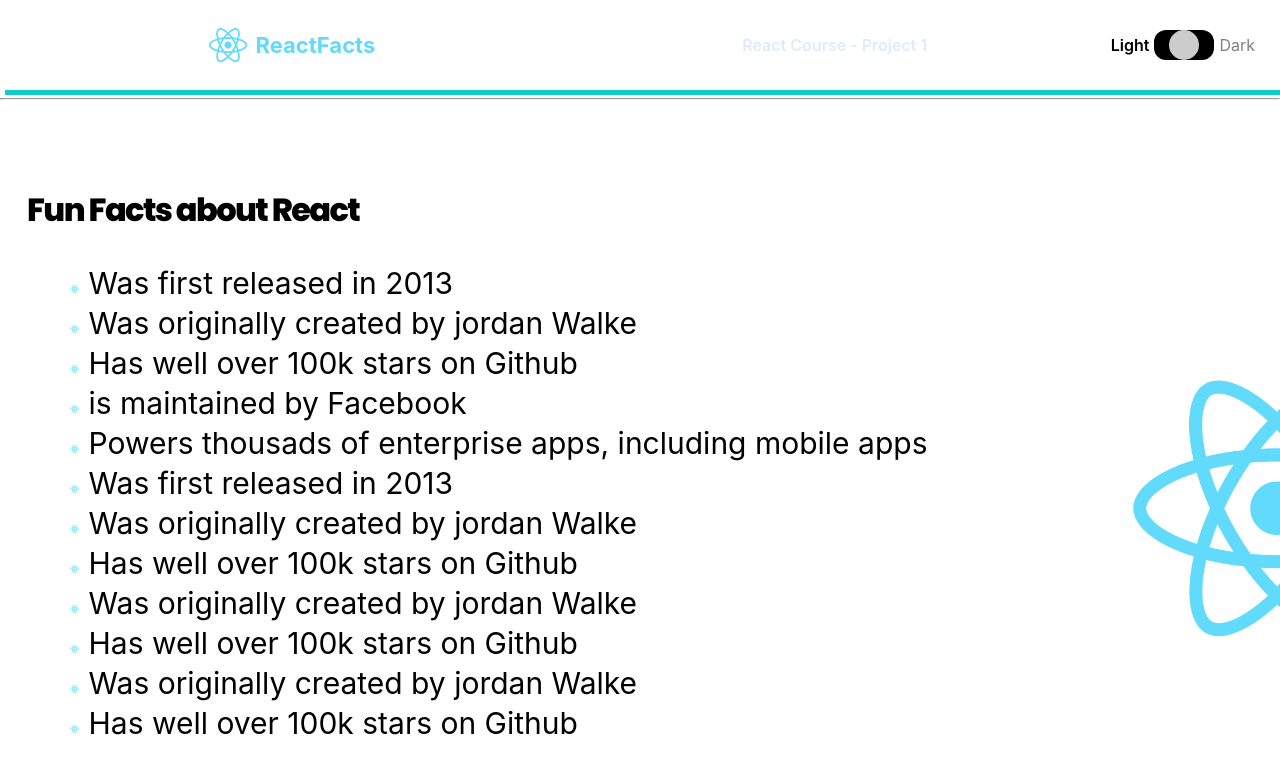
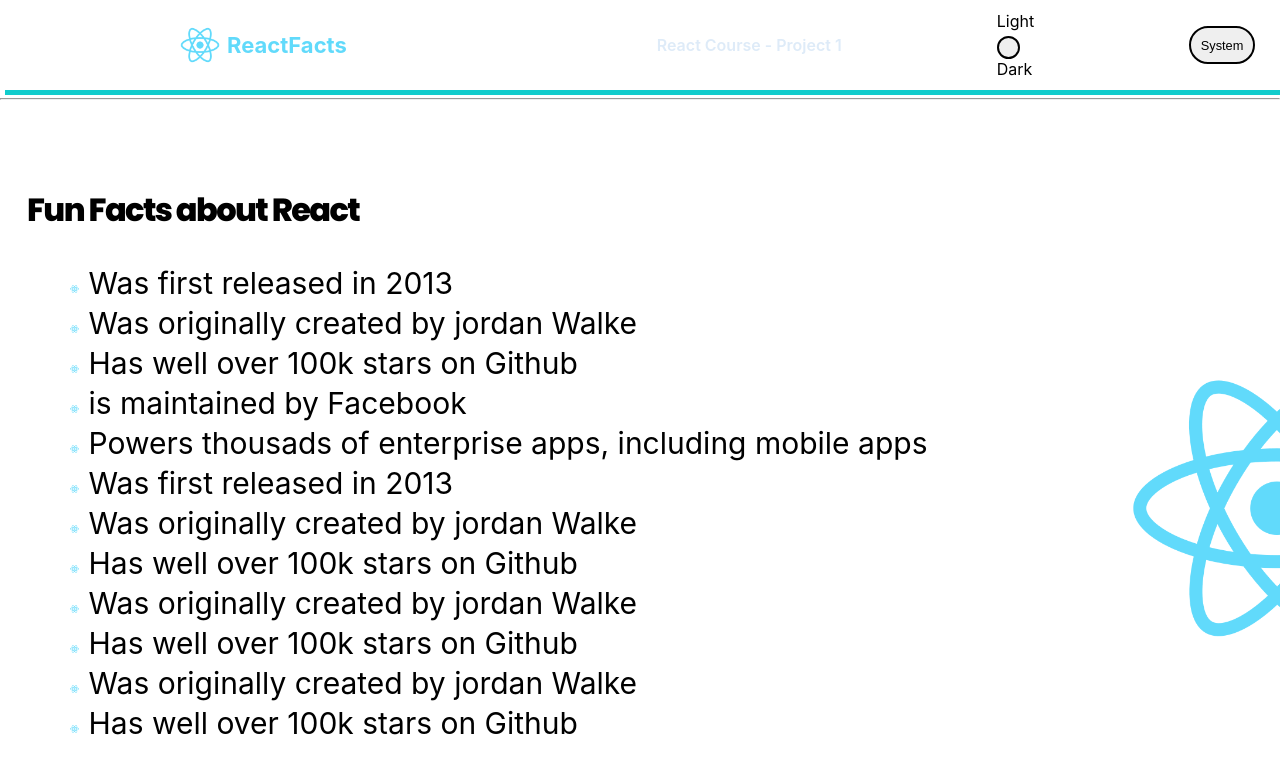
Before and after one commit to raficode2303/react-courese-2022, a React (Create React App) app: page / in a window 1280 px wide. Shown: the top 774 px of the page. Built offline with nearby package versions, Linux system fonts and the light colour scheme; a web font is replaced by a local one.

Commit message:
theme-componenet branch done

```diff
--- a/src/1-react-facts/components/NavBar.js
+++ b/src/1-react-facts/components/NavBar.js
@@ -1,92 +1,20 @@
 import React from 'react'
 import logo from '../../logo512.png'
+import Toggle from './Toggler'
+import SystemTheme from './SystemTheme'
 
-const themeOptions = {
-  LIGHT: 'light',
-  AUTO: 'auto',
-  DARK: 'dark',
-}
-
-export const NavBar = ({
-  theme,
-  setTheme,
-  themeButton,
-  setThemeButton,
-  changeThemeToLight,
-  changeThemeToDark,
-  updateTheme,
-}) => {
-  const [buttonDirection, setButtonDirection] = React.useState('right')
-  const themeChange = () => {
-    switch (themeButton) {
-      case 'auto':
-        if (buttonDirection === 'right') {
-          setTheme(themeOptions.DARK)
-          setThemeButton(themeOptions.DARK)
-          setButtonDirection('left')
-          changeThemeToDark()
-        } else {
-          setTheme(themeOptions.LIGHT)
-          setThemeButton(themeOptions.LIGHT)
-          setButtonDirection('right')
-          changeThemeToLight()
-        }
-        break
-      case 'light':
-      case 'dark':
-      default:
-        setThemeButton(themeOptions.AUTO)
-        updateTheme(window.matchMedia('(prefers-color-scheme: dark)'))
-    }
-  }
-
-  React.useEffect(() => {}, [theme])
+export const NavBar = ({ theme, toggleTheme, systemThemeOn }) => {
   return (
     <nav className='navbar'>
       <img src={logo} alt='react-logo-atom-symbol' className='nav--icon' />
       <h3 className='nav--logo_text'>ReactFacts</h3>
       <h4 className='nav--title'>React Course - Project 1</h4>
-      <div className='theme-container'>
-        <span
-          className={
-            theme === 'light' ? 'light-on theme-option' : 'grey theme-option'
-          }
-          onClick={() => {
-            if (themeButton === 'light') return
-            setTheme(themeOptions.LIGHT)
-            setThemeButton(themeOptions.LIGHT)
-            changeThemeToLight()
-            setButtonDirection('right')
-          }}
-        >
-          Light
-        </span>
-        <div
-          className={`theme-mode ${theme === 'light' ? 'dark' : 'light'}`}
-          onClick={themeChange}
-        >
-          <button
-            className={`
-            ${themeButton} theme-mode--button
-            `}
-            data-theme={themeButton}
-          ></button>
-        </div>
-        <span
-          className={
-            theme === 'dark' ? 'dark-on theme-option' : 'grey theme-option'
-          }
-          onClick={() => {
-            if (themeButton === 'dark') return
-            setTheme(themeOptions.DARK)
-            setThemeButton(themeOptions.DARK)
-            changeThemeToDark()
-            setButtonDirection('left')
-          }}
-        >
-          Dark
-        </span>
-      </div>
+      <Toggle
+        theme={theme}
+        toggleTheme={toggleTheme}
+        systemThemeOn={systemThemeOn}
+      />
+      <SystemTheme toggleTheme={toggleTheme} />
     </nav>
   )
 }
--- /dev/null
+++ b/src/1-react-facts/components/SystemTheme.js
@@ -0,0 +1,27 @@
+import React from 'react'
+import { func, string } from 'prop-types'
+import styled from 'styled-components'
+
+const Button = styled.button`
+  background: ${({ theme }) => theme.background};
+  border: 2px solid ${({ theme }) => theme.text};
+  border-radius: 30px;
+  cursor: pointer;
+  font-size: 0.8rem;
+  padding: 0.6rem;
+`
+const SystemTheme = ({ toggleTheme }) => {
+  return (
+    <div>
+      <Button data-theme='system' onClick={toggleTheme}>
+        System
+      </Button>
+    </div>
+  )
+}
+
+SystemTheme.propTypes = {
+  toggleTheme: func.isRequired,
+}
+
+export default SystemTheme
--- /dev/null
+++ b/src/1-react-facts/components/Toggler.js
@@ -0,0 +1,31 @@
+import React from 'react'
+import { func, string } from 'prop-types'
+import styled from 'styled-components'
+
+const Button = styled.button`
+  background: ${({ theme }) => theme.background};
+  border: 2px solid ${({ theme }) => theme.text};
+  border-radius: 30px;
+  cursor: pointer;
+  font-size: 0.8rem;
+  padding: 0.6rem;
+`
+const Toggle = ({ theme, toggleTheme, systemThemeOn }) => {
+  return (
+    <div>
+      <span>Light</span>
+      <div onClick={toggleTheme}>
+        <Button />
+      </div>
+      <span>Dark</span>
+    </div>
+  )
+}
+
+Toggle.propTypes = {
+  theme: string.isRequired,
+  toggleTheme: func.isRequired,
+  systemThemeOn: string.isRequired,
+}
+
+export default Toggle
```
Also changed, not shown: src/1-react-facts/components/GlobalStyles.js (added, +9 -0 lines), src/1-react-facts/components/Themes.js (added, +13 -0 lines), src/1-react-facts/components/useDarkMode.js (added, +57 -0 lines).
